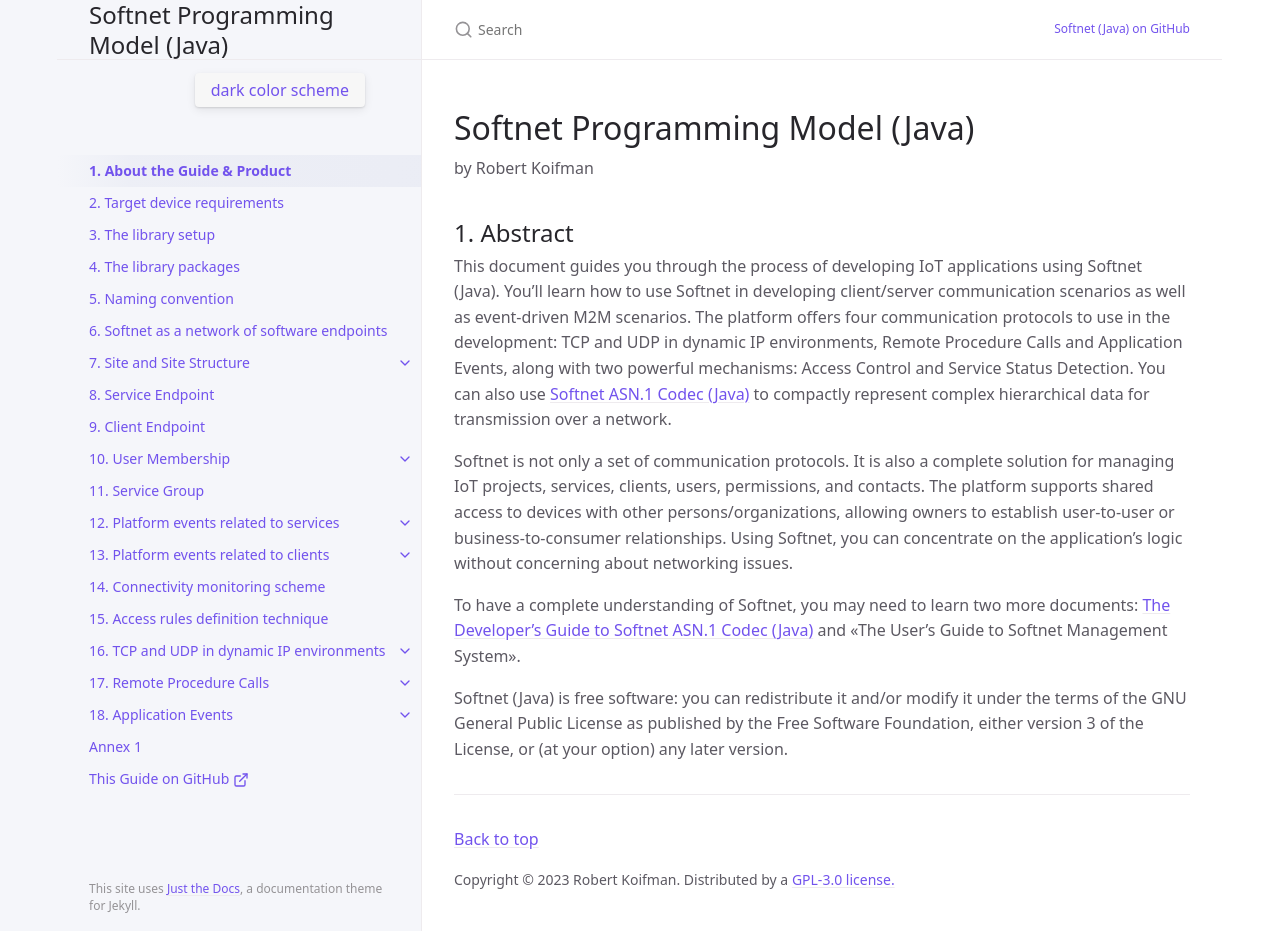
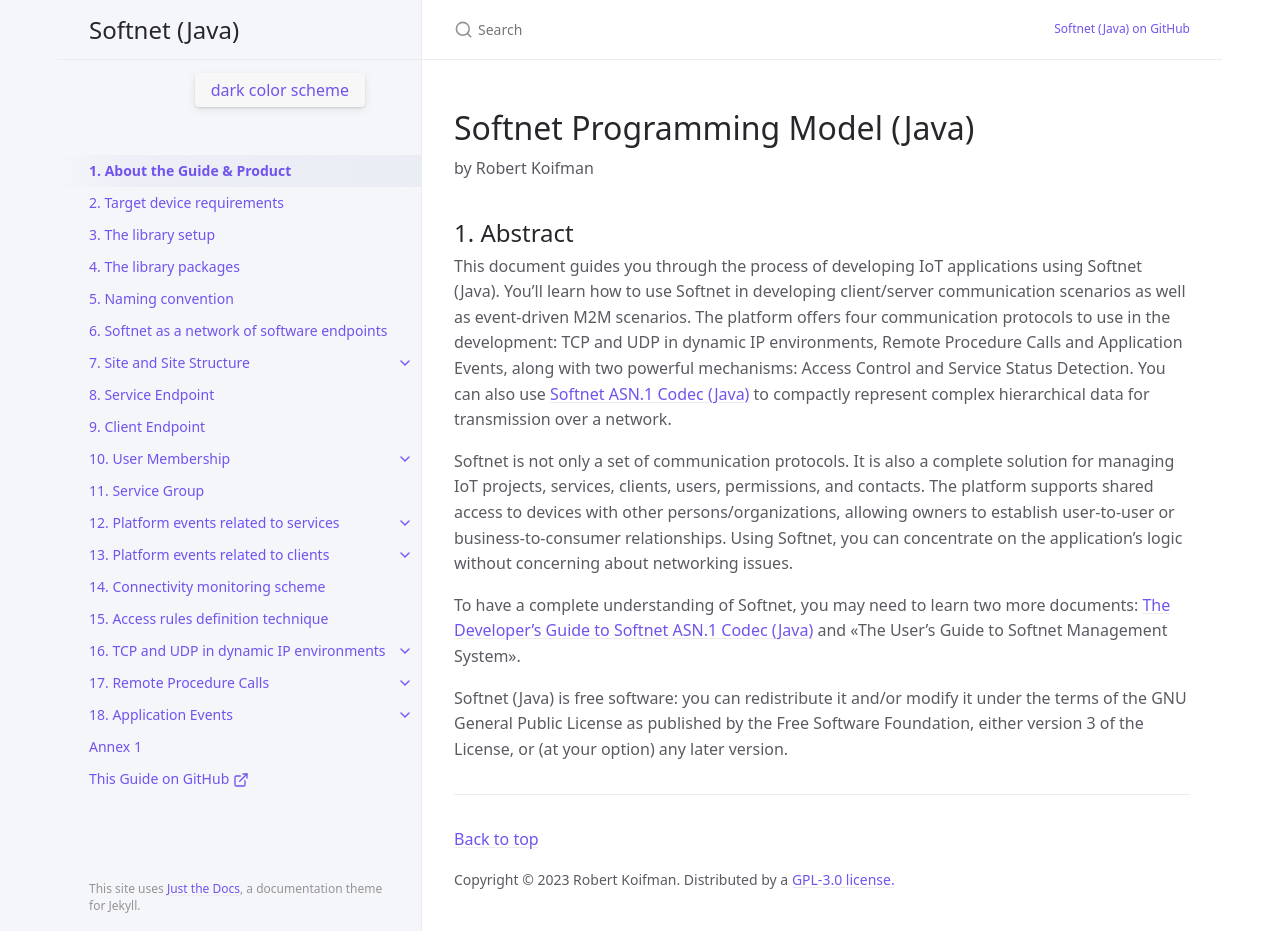
Before and after one commit to rubycoifman/softnet-java, a Jekyll site: the page built from docs/index.md, in a window 1280 px wide and 931 px high. Built offline with Jekyll 4.4.1, drawn with Linux system fonts in a browser that asks for light colours.

Commit message:
Update _config.yml

```diff
--- a/_config.yml
+++ b/_config.yml
@@ -13,8 +13,8 @@
 # you will see them accessed via {{ site.title }}, {{ site.github_repo }}, and so on.
 # You can create any custom variable you would like, and they will be accessible
 # in the templates via {{ site.myvariable }}.
-title: Softnet Programming Model (Java)
-description: Softnet (Java)
+title: Softnet (Java)
+description: Softnet Programming Model (Java)
 baseurl: "/" # the subpath of your site, e.g. /blog
 url: "https://softnet-x.github.io/softnet-java" # the base hostname & protocol for your site, e.g. http://example.com
 repository: Softnet-X/softnet-java # for github-metadata
```
